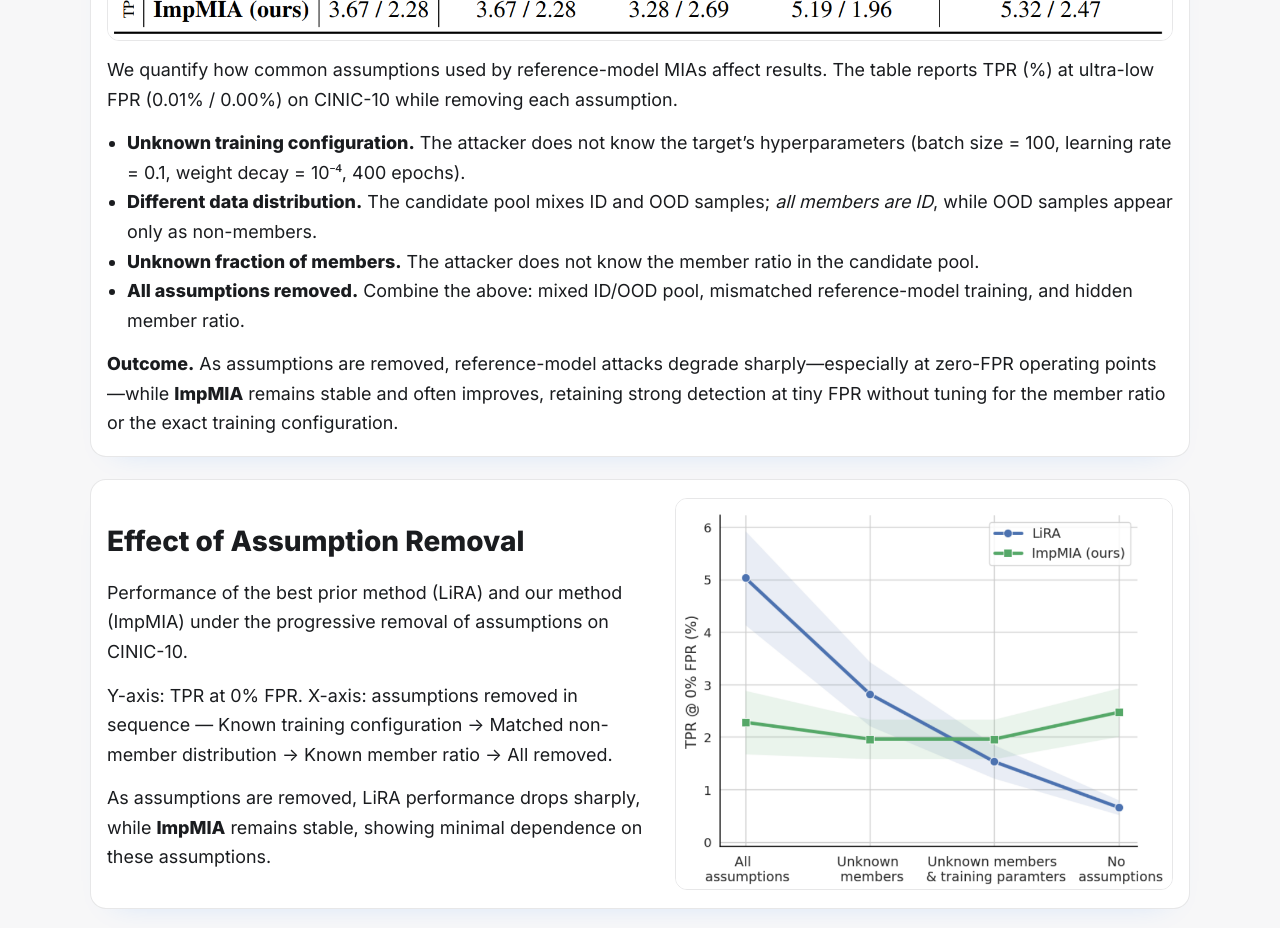
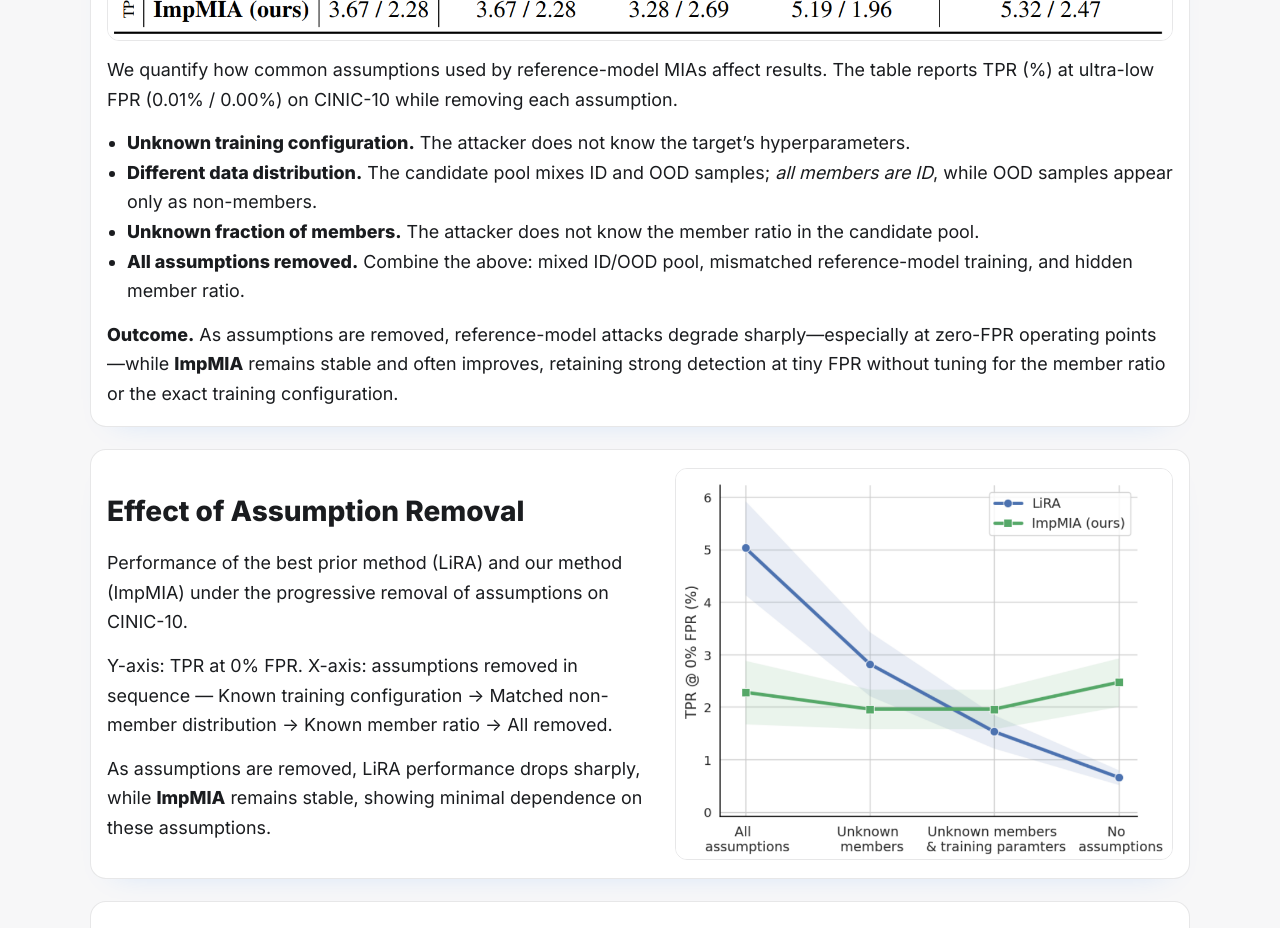
Before and after one commit to yuvalgol123/ImpMIA, a plain HTML site: page index.html in a window 1280 px wide. Shown: the part 3700-4628 px from the top of the page. Drawn offline with Linux system fonts and the light colour scheme.

Commit message:
Update page content/SEO and assets

```diff
--- a/index.html
+++ b/index.html
@@ -236,7 +236,7 @@
   </p>
 
   <ul>
-    <li><strong>Unknown training configuration.</strong> The attacker does not know the target’s hyperparameters (batch size = 100, learning rate = 0.1, weight decay = 10⁻⁴, 400 epochs).</li>
+    <li><strong>Unknown training configuration.</strong> The attacker does not know the target’s hyperparameters.</li>
 
     <li><strong>Different data distribution.</strong> The candidate pool mixes ID and OOD samples; <em>all members are ID</em>, while OOD samples appear only as non-members.</li>
 
```
